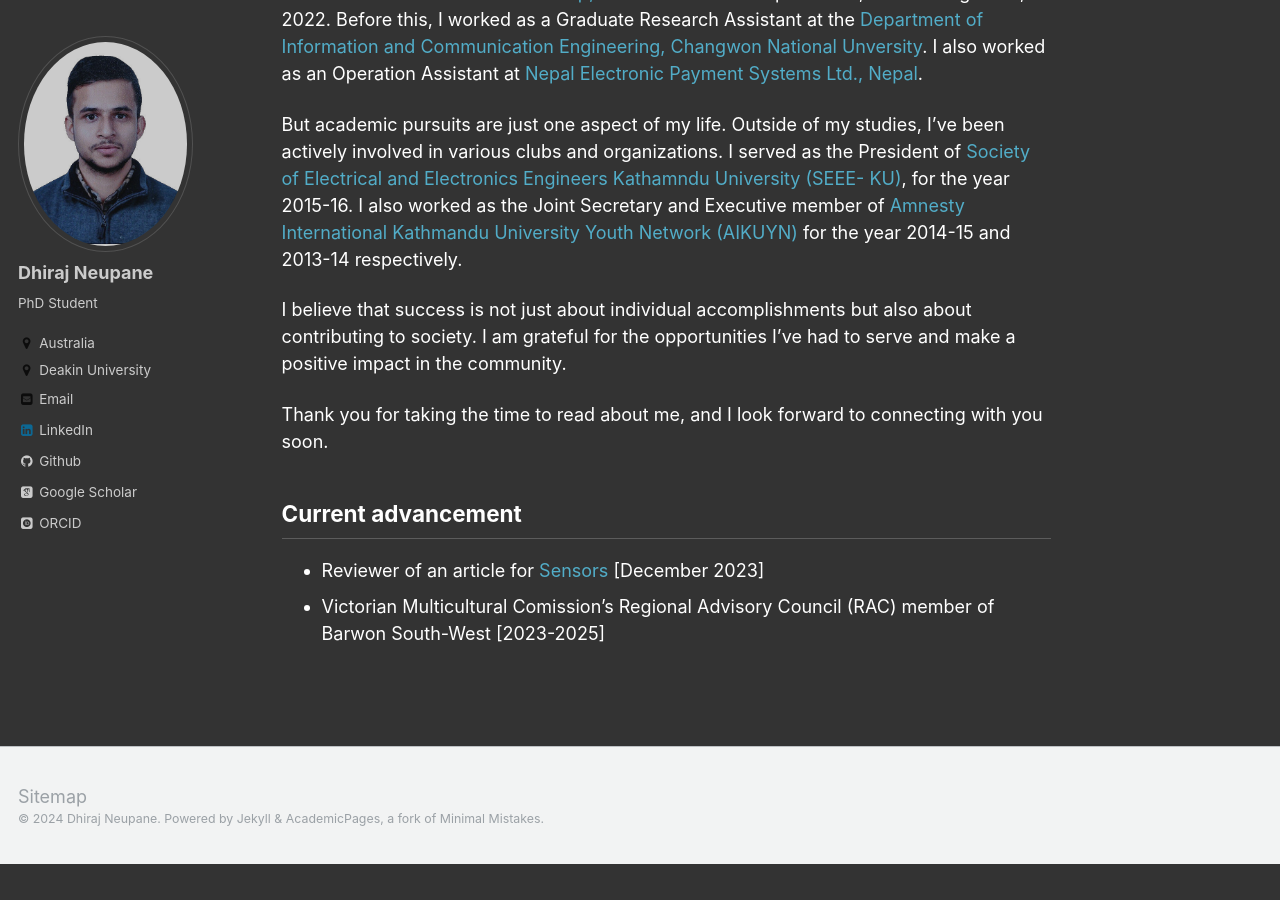
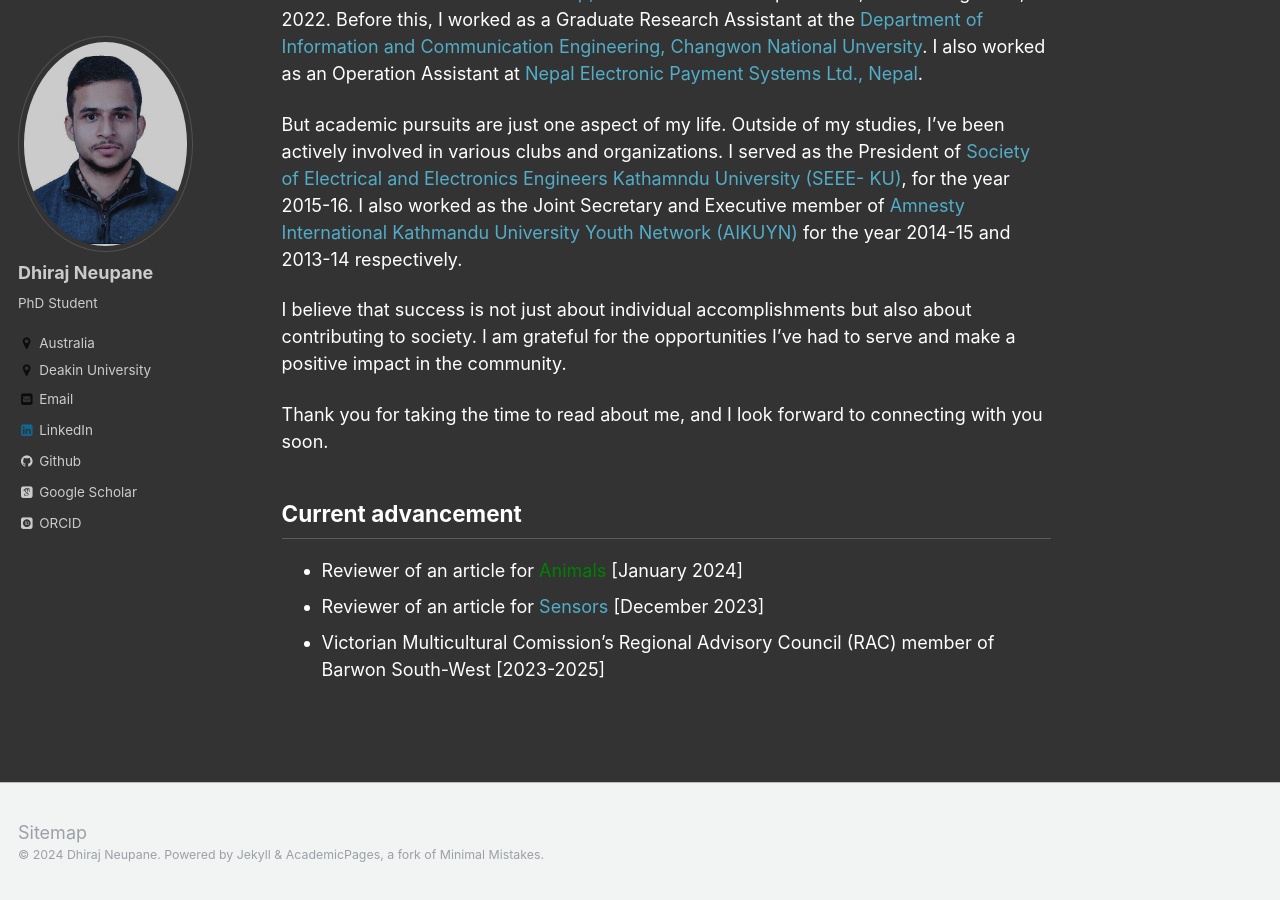
Before and after one commit to dhirajneupane/academicPortfolio, a Jekyll site: the page built from _pages/about.md, in a window 1280 px wide and 900 px high, scrolled down 710 px. Built offline with Jekyll 4.4.1, drawn with Linux system fonts in a browser that asks for light colours; some web fonts are replaced; before the commit the page ends 1574 px from its top, so only the background shows below that.

Commit message:
Update about.md

```diff
--- a/_pages/about.md
+++ b/_pages/about.md
@@ -26,5 +26,6 @@ I believe that success is not just about individual accomplishments but also abo
 Thank you for taking the time to read about me, and I look forward to connecting with you soon.
 
 ## Current advancement
+* Reviewer of an article for [<span style="color:green">Animals</span>](https://github.com/dhirajneupane/academicPortfolio/blob/main/files/ReviewerCertificates/RC_animals.pdf){:target="_blank"} [January 2024]
 * Reviewer of an article for [Sensors](https://github.com/dhirajneupane/academicPortfolio/blob/main/files/ReviewerCertificates/RC_sesnor.pdf){:target="_blank"} [December 2023]
 * Victorian Multicultural Comission's Regional Advisory Council (RAC) member of Barwon South-West [2023-2025]
```
